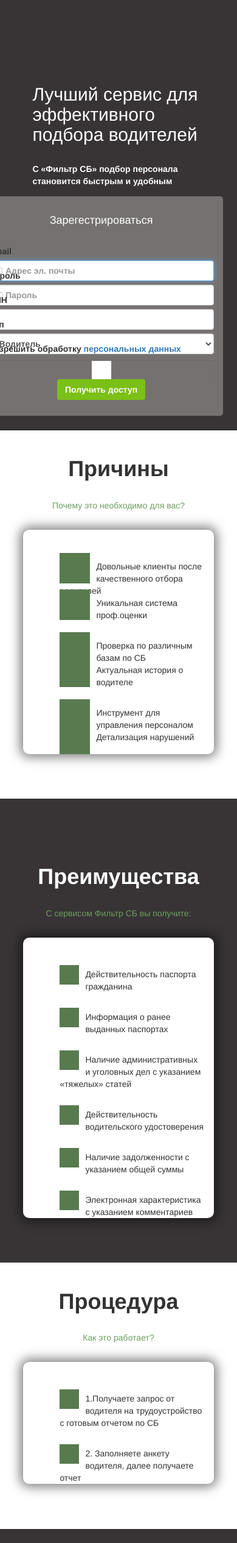
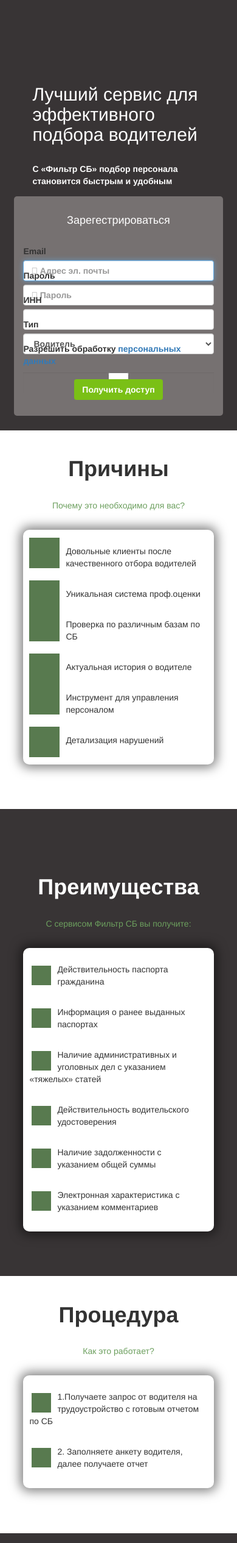
Before and after one commit to mihalevm/filtersb, a Yii app: template basic/views/register/index.php in a window 390 px wide. Shown: the top 2531 px of the page at 61% size. Run offline with PHP 8.4 and a stand-in for Yii, Linux system fonts and the light colour scheme; the template is opened without the code that fills it, so the values that code supplies are empty; form fields are guessed from the names that the template uses; some libraries are stand-ins or nearby versions; grey boxes are pictures that could not be loaded.

Commit message:
Добавлено:  - Верстка для мобильных устройств

```diff
--- a/basic/views/register/index.php
+++ b/basic/views/register/index.php
@@ -64,33 +64,33 @@
         <br>
 <?php if($rtype == 'D') {?>
         <div class="col-lg-offset-1 col-lg-10 col-md-12 col-sm-12 company-landing-block2">
-            <div class="row mb-30">
-                <div class="col-lg-6 col-sm-6 text-left"><span class="icon icon-handshake"></span> Быстрый поиск работы</div>
-                <div class="col-lg-6 col-sm-6 text-left"><span class="icon icon-growth"></span> Уникальная система проф.оценки</div>
+            <div class="row">
+                <div class="col-lg-6 col-md-6 col-sm-12 mb-30 text-left"><span class="icon icon-handshake"></span> Быстрый поиск работы</div>
+                <div class="col-lg-6 col-md-6 col-sm-12 mb-30 text-left"><span class="icon icon-growth"></span> Уникальная система проф.оценки</div>
             </div>
-            <div class="row mb-30">
-                <div class="col-lg-6 col-sm-6 text-left"><span class="icon icon-bigdata"></span> Решение вопросов онлайн</div>
-                <div class="col-lg-6 col-sm-6 text-left"><span class="icon icon-contract"></span> Актуальная история о водителе</div>
+            <div class="row">
+                <div class="col-lg-6 col-md-6 col-sm-12 mb-30 text-left"><span class="icon icon-bigdata"></span> Решение вопросов онлайн</div>
+                <div class="col-lg-6 col-md-6 col-sm-12 mb-30 text-left"><span class="icon icon-contract"></span> Актуальная история о водителе</div>
             </div>
-            <div class="row mb-30">
-                <div class="col-lg-6 col-sm-6 text-left"><span class="icon icon-mobilemoney"></span>Выгодные предложения работодателей</div>
-                <div class="col-lg-6 col-sm-6 text-left"><span class="icon icon-balance"></span> Детализация нарушений</div>
+            <div class="row">
+                <div class="col-lg-6 col-md-6 col-sm-12 mb-30 text-left"><span class="icon icon-mobilemoney"></span>Выгодные предложения работодателей</div>
+                <div class="col-lg-6 col-md-6 col-sm-12 mb-30 text-left"><span class="icon icon-balance"></span> Детализация нарушений</div>
             </div>
         </div>
     </div>
 <?php  } else {?>
         <div class="col-lg-offset-1 col-lg-10 col-md-12 col-sm-12 company-landing-block2">
-            <div class="row mb-30">
-                <div class="col-lg-6 col-sm-6 text-left"><span class="icon icon-handshake"></span> Довольные клиенты после качественного отбора водителей</div>
-                <div class="col-lg-6 col-sm-6 text-left"><span class="icon icon-growth"></span> Уникальная система проф.оценки</div>
+            <div class="row">
+                <div class="col-lg-6 col-md-6 col-sm-12 mb-30 text-left"><span class="icon icon-handshake"></span> Довольные клиенты после качественного отбора водителей</div>
+                <div class="col-lg-6 col-md-6 col-sm-12 mb-30 text-left"><span class="icon icon-growth"></span> Уникальная система проф.оценки</div>
             </div>
-            <div class="row mb-30">
-                <div class="col-lg-6 col-sm-6 text-left"><span class="icon icon-bigdata"></span> Проверка по различным базам по СБ</div>
-                <div class="col-lg-6 col-sm-6 text-left"><span class="icon icon-contract"></span> Актуальная история о водителе</div>
+            <div class="row">
+                <div class="col-lg-6 col-md-6 col-sm-12 mb-30 text-left"><span class="icon icon-bigdata"></span> Проверка по различным базам по СБ</div>
+                <div class="col-lg-6 col-md-6 col-sm-12 mb-30 text-left"><span class="icon icon-contract"></span> Актуальная история о водителе</div>
             </div>
-            <div class="row mb-30">
-                <div class="col-lg-6 col-sm-6 text-left"><span class="icon icon-mobilemoney"></span>Инструмент для управления персоналом</div>
-                <div class="col-lg-6 col-sm-6 text-left"><span class="icon icon-balance"></span> Детализация нарушений</div>
+            <div class="row">
+                <div class="col-lg-6 col-md-6 col-sm-12 mb-30 text-left"><span class="icon icon-mobilemoney"></span>Инструмент для управления персоналом</div>
+                <div class="col-lg-6 col-md-6 col-sm-12 mb-30 text-left"><span class="icon icon-balance"></span> Детализация нарушений</div>
             </div>
         </div>
     </div>
@@ -106,35 +106,35 @@
 
 <?php if($rtype == 'D') {?>
     <div class="col-lg-offset-1 col-lg-10 col-md-12 col-sm-12 company-landing-block2">
-        <div class="row mb-30">
-            <div class="col-lg-12 col-sm-12 text-left"><span class="icon icon32 icon-bu3"></span> Информацию о себе, в том виде, в котором видят вас СБ</div>
+        <div class="row">
+            <div class="col-lg-12 col-sm-12 mb-30 text-left"><span class="icon icon32 icon-bu3"></span> Информацию о себе, в том виде, в котором видят вас СБ</div>
         </div>
-        <div class="row mb-30">
-            <div class="col-lg-12 col-sm-12 text-left"><span class="icon icon32 icon-bu3"></span> Базу заинтересованных в водителях работодателей</div>
+        <div class="row">
+            <div class="col-lg-12 col-sm-12 mb-30 text-left"><span class="icon icon32 icon-bu3"></span> Базу заинтересованных в водителях работодателей</div>
         </div>
-        <div class="row mb-30">
-            <div class="col-lg-12 col-sm-12 text-left"><span class="icon icon32 icon-bu3"></span> Способ улучшения своей электронной характеристики</div>
+        <div class="row">
+            <div class="col-lg-12 col-sm-12 mb-30 text-left"><span class="icon icon32 icon-bu3"></span> Способ улучшения своей электронной характеристики</div>
         </div>
     </div>
 <?php  } else {?>
         <div class="col-lg-offset-1 col-lg-10 col-md-12 col-sm-12 company-landing-block2">
-            <div class="row mb-30">
-                <div class="col-lg-12 col-sm-12 text-left"><span class="icon icon32 icon-bu3"></span> Действительность паспорта гражданина</div>
+            <div class="row">
+                <div class="col-lg-12 col-sm-12 mb-30 text-left"><span class="icon icon32 icon-bu3"></span> Действительность паспорта гражданина</div>
             </div>
-            <div class="row mb-30">
-                <div class="col-lg-12 col-sm-12 text-left"><span class="icon icon32 icon-bu3"></span> Информация о ранее выданных паспортах</div>
+            <div class="row">
+                <div class="col-lg-12 col-sm-12 mb-30 text-left"><span class="icon icon32 icon-bu3"></span> Информация о ранее выданных паспортах</div>
             </div>
-            <div class="row mb-30">
-                <div class="col-lg-12 col-sm-12 text-left"><span class="icon icon32 icon-bu3"></span> Наличие административных и уголовных дел с указанием «тяжелых» статей</div>
+            <div class="row">
+                <div class="col-lg-12 col-sm-12 mb-30 text-left"><span class="icon icon32 icon-bu3"></span> Наличие административных и уголовных дел с указанием «тяжелых» статей</div>
             </div>
-            <div class="row mb-30">
-                <div class="col-lg-12 col-sm-12 text-left"><span class="icon icon32 icon-bu3"></span> Действительность водительского удостоверения</div>
+            <div class="row">
+                <div class="col-lg-12 col-sm-12 mb-30 text-left"><span class="icon icon32 icon-bu3"></span> Действительность водительского удостоверения</div>
             </div>
-            <div class="row mb-30">
-                <div class="col-lg-12 col-sm-12 text-left"><span class="icon icon32 icon-bu3"></span> Наличие задолженности с указанием общей суммы</div>
+            <div class="row">
+                <div class="col-lg-12 col-sm-12 mb-30 text-left"><span class="icon icon32 icon-bu3"></span> Наличие задолженности с указанием общей суммы</div>
             </div>
-            <div class="row mb-30">
-                <div class="col-lg-12 col-sm-12 text-left"><span class="icon icon32 icon-bu3"></span> Электронная характеристика с указанием комментариев</div>
+            <div class="row">
+                <div class="col-lg-12 col-sm-12 mb-30 text-left"><span class="icon icon32 icon-bu3"></span> Электронная характеристика с указанием комментариев</div>
             </div>
         </div>
 <?php  }?>
@@ -149,26 +149,26 @@
         <br>
 <?php if($rtype == 'D') {?>
     <div class="col-lg-offset-1 col-lg-10 col-md-12 col-sm-12 company-landing-block2">
-        <div class="row mb-30">
-            <div class="col-lg-12 col-sm-12 text-left"><span class="icon icon32 icon-bu2"></span> Заполняете анкету на сервисе</div>
+        <div class="row">
+            <div class="col-lg-12 col-sm-12 mb-30 text-left"><span class="icon icon32 icon-bu2"></span> Заполняете анкету на сервисе</div>
         </div>
-        <div class="row mb-30">
-            <div class="col-lg-12 col-sm-12 text-left"><span class="icon icon32 icon-bu2"></span> Проверяете свою анкету и получаете отчет</div>
+        <div class="row">
+            <div class="col-lg-12 col-sm-12 mb-30 text-left"><span class="icon icon32 icon-bu2"></span> Проверяете свою анкету и получаете отчет</div>
         </div>
-        <div class="row mb-30">
-            <div class="col-lg-12 col-sm-12 text-left"><span class="icon icon32 icon-bu2"></span> Выбираете транспортные компании, в которой хотели бы работать</div>
+        <div class="row">
+            <div class="col-lg-12 col-sm-12 mb-30 text-left"><span class="icon icon32 icon-bu2"></span> Выбираете транспортные компании, в которой хотели бы работать</div>
         </div>
-        <div class="row mb-30">
-            <div class="col-lg-12 col-sm-12 text-left"><span class="icon icon32 icon-bu2"></span> Сервис автоматически направляет ваш отчет работодателю, сэкономив время на проверку вашей анкеты по СБ</div>
+        <div class="row">
+            <div class="col-lg-12 col-sm-12 mb-30 text-left"><span class="icon icon32 icon-bu2"></span> Сервис автоматически направляет ваш отчет работодателю, сэкономив время на проверку вашей анкеты по СБ</div>
         </div>
     </div>
 <?php  } else {?>
         <div class="col-lg-offset-1 col-lg-10 col-md-12 col-sm-12 company-landing-block2">
-            <div class="row mb-30">
-                <div class="col-lg-12 col-sm-12 text-left"><span class="icon icon32 icon-bu2"></span> 1.Получаете запрос от водителя на трудоустройство с готовым отчетом по СБ</div>
+            <div class="row">
+                <div class="col-lg-12 col-sm-12 mb-30 text-left"><span class="icon icon32 icon-bu2"></span> 1.Получаете запрос от водителя на трудоустройство с готовым отчетом по СБ</div>
             </div>
-            <div class="row mb-30">
-                <div class="col-lg-12 col-sm-12 text-left"><span class="icon icon32 icon-bu2"></span> 2. Заполняете анкету водителя, далее получаете отчет</div>
+            <div class="row">
+                <div class="col-lg-12 col-sm-12 mb-30 text-left"><span class="icon icon32 icon-bu2"></span> 2. Заполняете анкету водителя, далее получаете отчет</div>
             </div>
         </div>
 <?php  }?>
@@ -183,14 +183,14 @@
         <br>
 
         <div class="col-lg-offset-1 col-lg-10 col-md-12 col-sm-12 company-landing-block2">
-            <div class="row mb-30">
-                <div class="col-lg-12 col-sm-12 text-left"><span class="icon icon32 icon-search"></span> Проверили более 1000 кандидатов</div>
+            <div class="row">
+                <div class="col-lg-12 col-sm-12 mb-30 text-left"><span class="icon icon32 icon-search"></span> Проверили более 1000 кандидатов</div>
             </div>
-            <div class="row mb-30">
-                <div class="col-lg-12 col-sm-12 text-left"><span class="icon icon32 icon-fn_transfer"></span> Отчет составляется от 3мин до 24ч, вам не придется ждать неделями</div>
+            <div class="row">
+                <div class="col-lg-12 col-sm-12 mb-30 text-left"><span class="icon icon32 icon-fn_transfer"></span> Отчет составляется от 3мин до 24ч, вам не придется ждать неделями</div>
             </div>
-            <div class="row mb-30">
-                <div class="col-lg-12 col-sm-12 text-left"><span class="icon icon32 icon-transfer"></span> Возврат средств в течении 48 часов, в случае отсутствия или недостоверности данных</div>
+            <div class="row">
+                <div class="col-lg-12 col-sm-12 mb-30 text-left"><span class="icon icon32 icon-transfer"></span> Возврат средств в течении 48 часов, в случае отсутствия или недостоверности данных</div>
             </div>
         </div>
     </div>
@@ -222,7 +222,7 @@
     <div class="col-lg-12 col-sm-12 text-center">
         <h3 class="company-font-color"><b>Наши контакты</b></h3>
         <br>
-        <h1 class="company-font-color mb-30">+7 (962) 555-89-98</h1>
+        <h2 class="company-font-color mb-30">+7 (962) 555-89-98</h2>
         <br>
         <h5 class="company-font-color">Ответим на все интересующие вопросы</h5>
     </div>
--- a/basic/web/css/site.css
+++ b/basic/web/css/site.css
@@ -370,6 +370,10 @@
     color: #7ac016;
 }
 
+.forget-label-pos {
+    margin-top: -40px;
+}
+
 /* Branding */
 
 .company-logo {
@@ -413,18 +417,19 @@
     background-color: #767171;
     border-radius: 5px;
     margin-bottom: 50px;
-    margin-right: 40px;
+    margin-top: 40px;
     max-width: 400px;
-    width: 400px;
+    min-width: 360px;
+    padding-left: 20px;
+    padding-right: 20px;
     float: right;
-    display: inline-block;
 }
 
 .form-wrap-1 {
     background-color: #767171;
     border-radius: 5px;
     max-width: 400px;
-    width: 400px;
+    min-width: 330px;
     float: right;
 }
 
@@ -514,6 +519,13 @@
     margin-bottom: 50px;
 }
 
+@media (max-width: 768px){
+    .company-landing-block2 {
+        padding-left: 10px;
+        padding-top: 25px;
+    }
+}
+
 .icon {
     display: inline-block;
     width: 50px;
@@ -529,6 +541,13 @@
     width: 32px;
     height: 32px;
     margin-top: -5px;
+}
+
+@media (max-width: 768px){
+    .icon32 {
+        margin-top: 4px;
+        margin-left: 4px;
+    }
 }
 
 .icon-handshake {
```
Also changed, not shown: basic/views/signin/index.php (+8 -5 lines).
